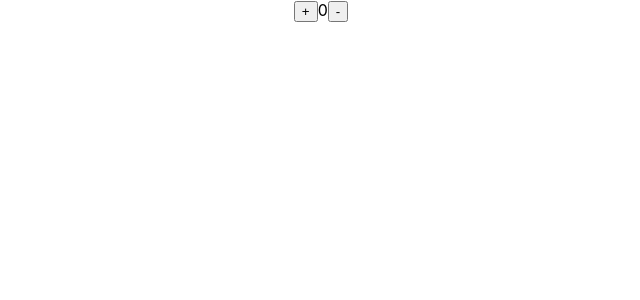
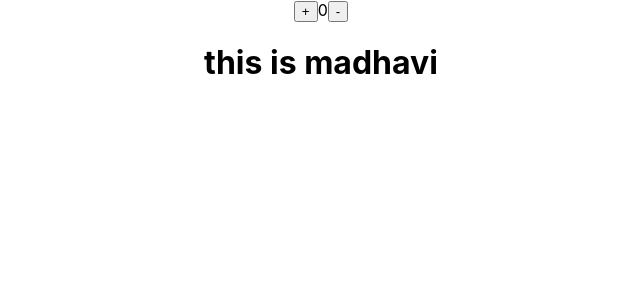
Before and after one commit to Jagadish1905/explore-git, a React (Create React App) app: page / in a window 1280 px wide. Shown: the top 300 px of the page, without its empty margins (319-959 px from the left). Built offline with nearby package versions, Linux system fonts and the light colour scheme.

Commit message:
create a new line

```diff
--- a/src/components/Counter.js
+++ b/src/components/Counter.js
@@ -1,14 +1,15 @@
-import React, { useState } from 'react'
+import React, { useState } from "react";
 
 const Counter = () => {
-    const [count, setCount] = useState(0)
+  const [count, setCount] = useState(0);
   return (
     <div>
       <button onClick={() => setCount(count + 1)}>+</button>
       {count}
       <button onClick={() => setCount(count - 1)}>-</button>
+      <h1>this is madhavi</h1>
     </div>
-    )
-}
+  );
+};
 
-export default Counter
+export default Counter;
```
Lines whose indentation alone changed are shown as unchanged.
